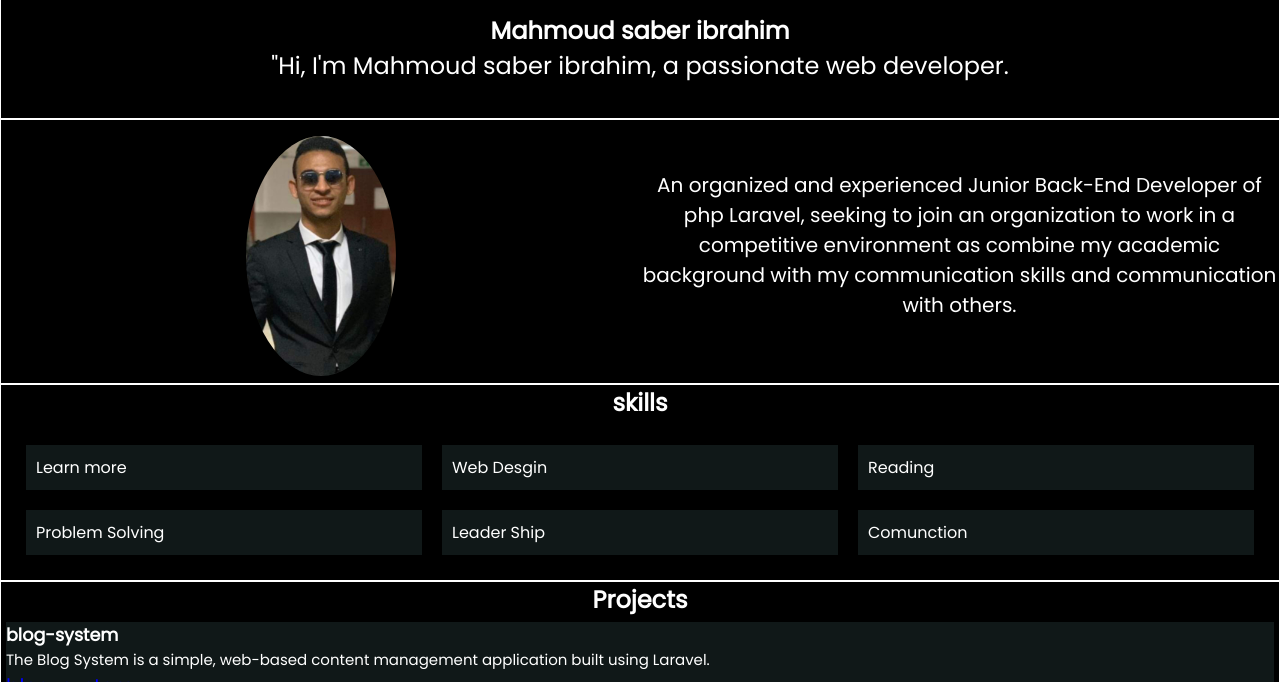
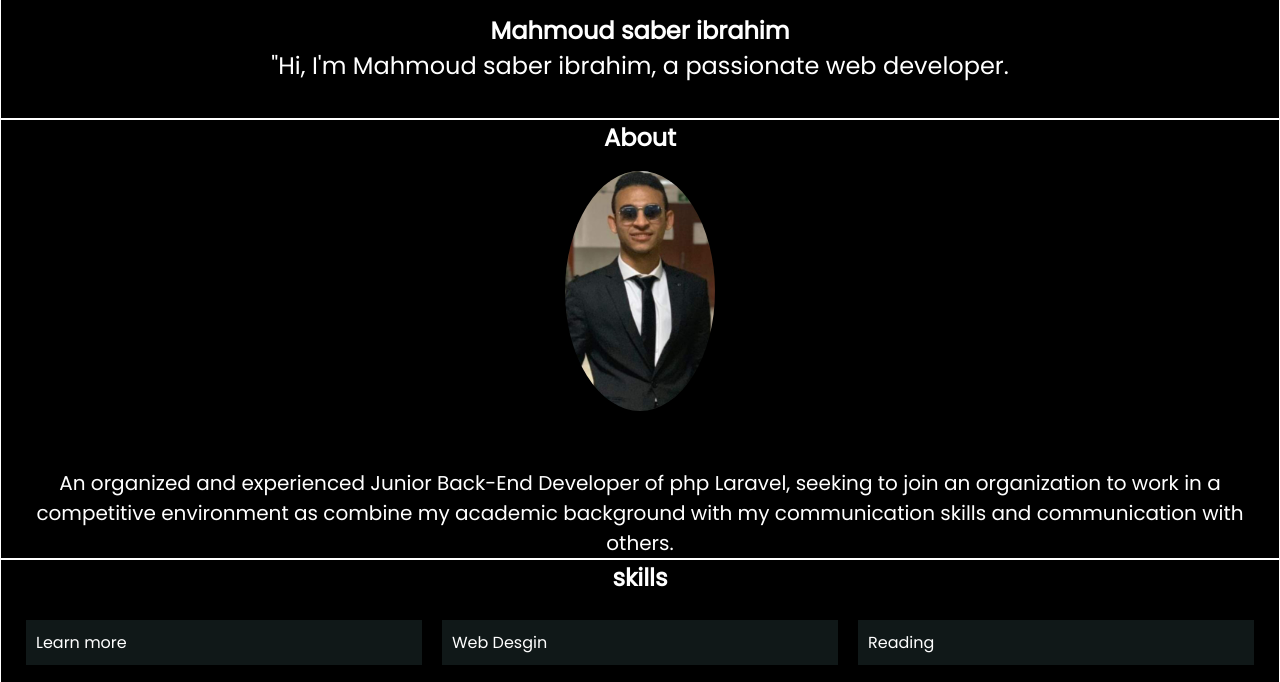
Before and after one commit to mahmoud-saber/Portfolio, a plain HTML site: page index.html in a window 1280 px wide. Shown: the part 73-755 px from the top of the page. Drawn offline with Linux system fonts and the light colour scheme.

Commit message:
Initial portfolio upload

```diff
--- a/index.html
+++ b/index.html
@@ -27,12 +27,11 @@
       <section class="loding">
         <div class="msg-content">
           <h1>Mahmoud saber ibrahim</h1>
-          <p> "Hi, I'm Mahmoud saber ibrahim, a
-            passionate web developer.
-          </p>
+          <p>"Hi, I'm Mahmoud saber ibrahim, a passionate web developer.</p>
         </div>
       </section>
       <section class="about">
+        <h2>About</h2>
         <div class="imge">
           <img src="mm.jpg" alt="Mahmoud Saber" />
         </div>
@@ -107,7 +106,7 @@
             <input type="email" id="email" />
 
             <label for="message">message</label>
-            <textarea id="message" ></textarea>
+            <textarea id="message"></textarea>
 
             <button type="submit">Submit</button>
           </form>
--- a/style.css
+++ b/style.css
@@ -60,7 +60,6 @@ header {
 .about {
   background: black;
   display: grid;
-  grid-template-columns: 1fr 1fr;
   border: 1px solid white;
   height: 35%;
   width: 100%;
@@ -70,6 +69,10 @@ header {
   padding-top: 15px;
   margin-top: 35px;
   font-size: 20px;
+  color: white;
+}
+.about h2 {
+   text-align: center;
   color: white;
 }
 img {
```
Also changed, not shown: New Text Document.txt (added), about.png (added), contact.png (added), header.png (added), loading.png (added), project.png (added), skills.png (added).
